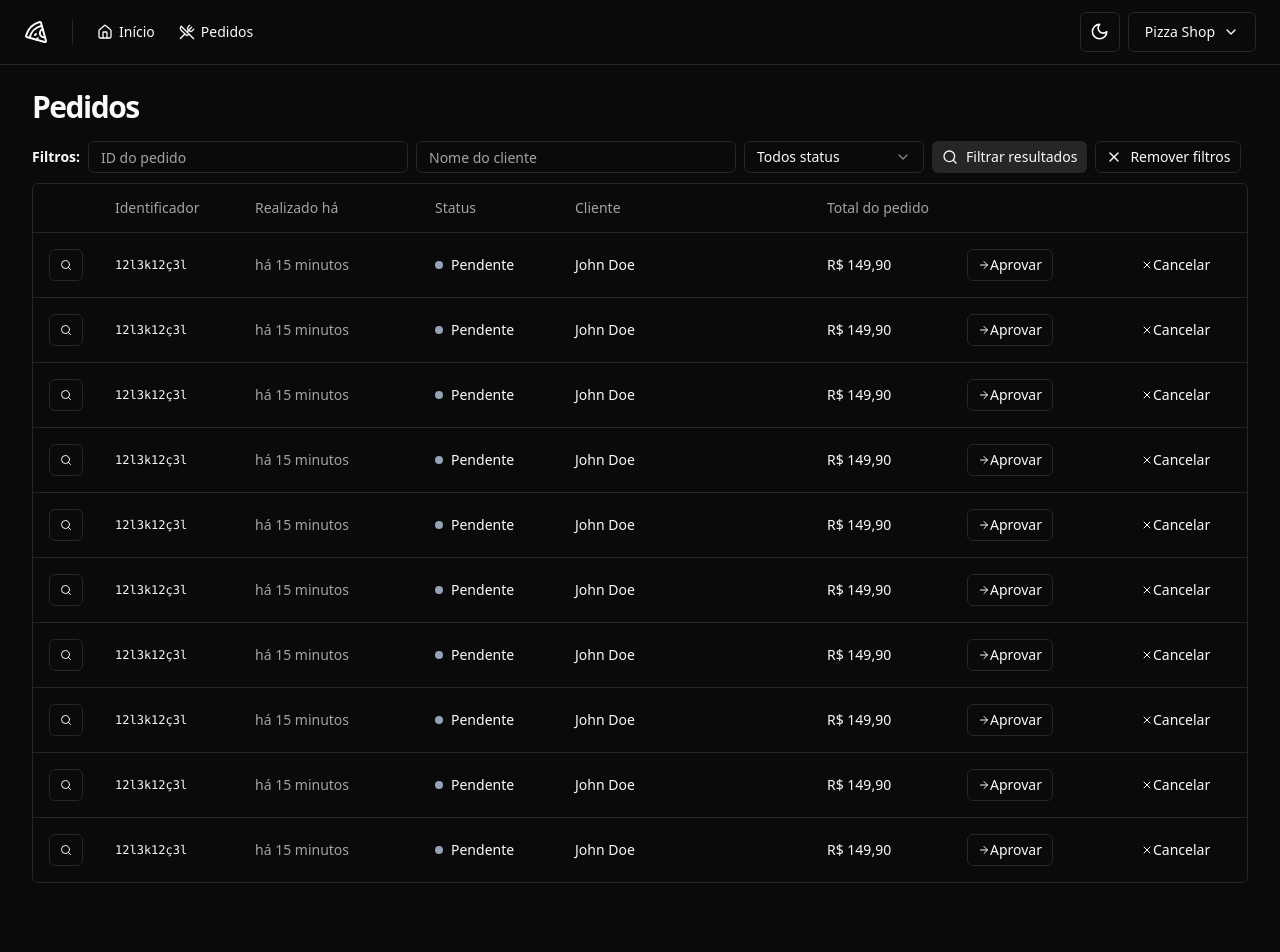
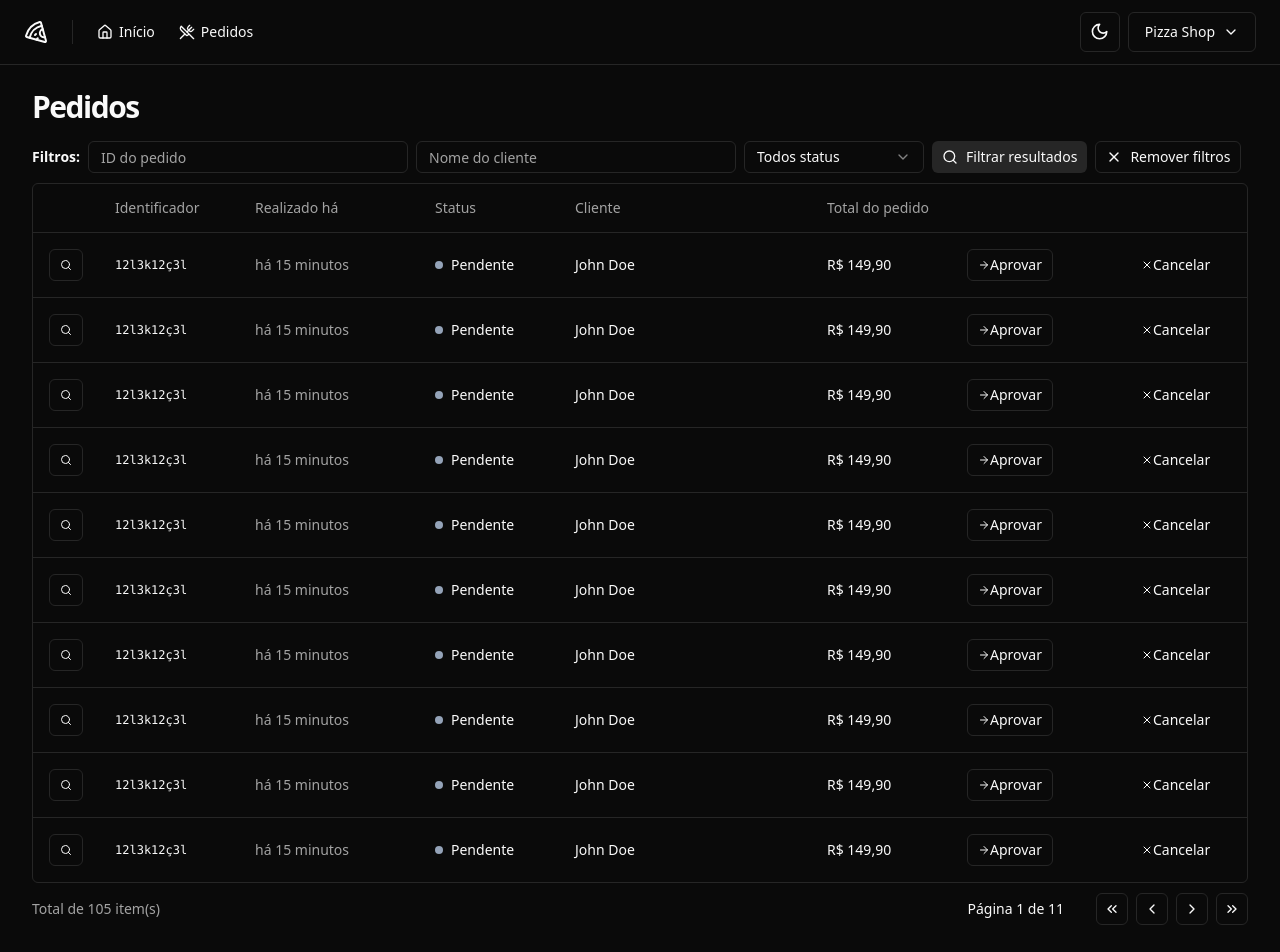
Before and after one commit to andreenakashima/pizzashop-web, a React (Vite) app: page /orders in a window 1280 px wide. Shown: the top 952 px of the page. Before the commit the page ends 915 px from the top, so only its background shows below. Built offline with nearby package versions, Linux system fonts and the light colour scheme.

Commit message:
pagination component

```diff
--- /dev/null
+++ b/src/components/pagination.tsx
@@ -0,0 +1,54 @@
+import {
+	ChevronLeft,
+	ChevronRight,
+	ChevronsLeft,
+	ChevronsRight,
+} from "lucide-react";
+
+import { Button } from "./ui/button";
+
+export interface PaginationProps {
+	pageIndex: number;
+	totalCount: number;
+	perPage: number;
+}
+
+export function Pagination({
+	pageIndex,
+	totalCount,
+	perPage,
+}: PaginationProps) {
+	const pages = Math.ceil(totalCount / perPage) || 1;
+
+	return (
+		<div className="flex items-center justify-between">
+			<span className="text-sm text-muted-foreground">
+				Total de {totalCount} item(s)
+			</span>
+
+			<div className="flex items-center gap-6 lg:gap-8">
+				<div className="text-sm font-medium">
+					Página {pageIndex + 1} de {pages}
+				</div>
+				<div className="flex items-center gap-2">
+					<Button variant="outline" className="h-8 w-8 p-0">
+						<ChevronsLeft className="w-4 h-4" />
+						<span className="sr-only">Primeira página</span>
+					</Button>
+					<Button variant="outline" className="h-8 w-8 p-0">
+						<ChevronLeft className="w-4 h-4" />
+						<span className="sr-only">Página anterior</span>
+					</Button>
+					<Button variant="outline" className="h-8 w-8 p-0">
+						<ChevronRight className="w-4 h-4" />
+						<span className="sr-only">Próxima página</span>
+					</Button>
+					<Button variant="outline" className="h-8 w-8 p-0">
+						<ChevronsRight className="w-4 h-4" />
+						<span className="sr-only">Última página</span>
+					</Button>
+				</div>
+			</div>
+		</div>
+	);
+}
--- a/src/pages/app/orders/orders.tsx
+++ b/src/pages/app/orders/orders.tsx
@@ -1,5 +1,6 @@
 import { Helmet } from "react-helmet-async";
 
+import { Pagination } from "@/components/pagination";
 import {
 	Table,
 	TableBody,
@@ -17,7 +18,6 @@
 			<Helmet title="Pedidos" />
 			<div className="flex flex-col gap-4">
 				<h1 className="text-3xl font-bold tracking-tighter">Pedidos</h1>
-			</div>
 
 				<div className="space-y-2.5">
 					<OrderTableFilters />
@@ -44,6 +44,9 @@
 							</TableBody>
 						</Table>
 					</div>
+
+					<Pagination pageIndex={0} totalCount={105} perPage={10} />
+				</div>
 			</div>
 		</>
 	);
```
Lines whose indentation alone changed are shown as unchanged.
